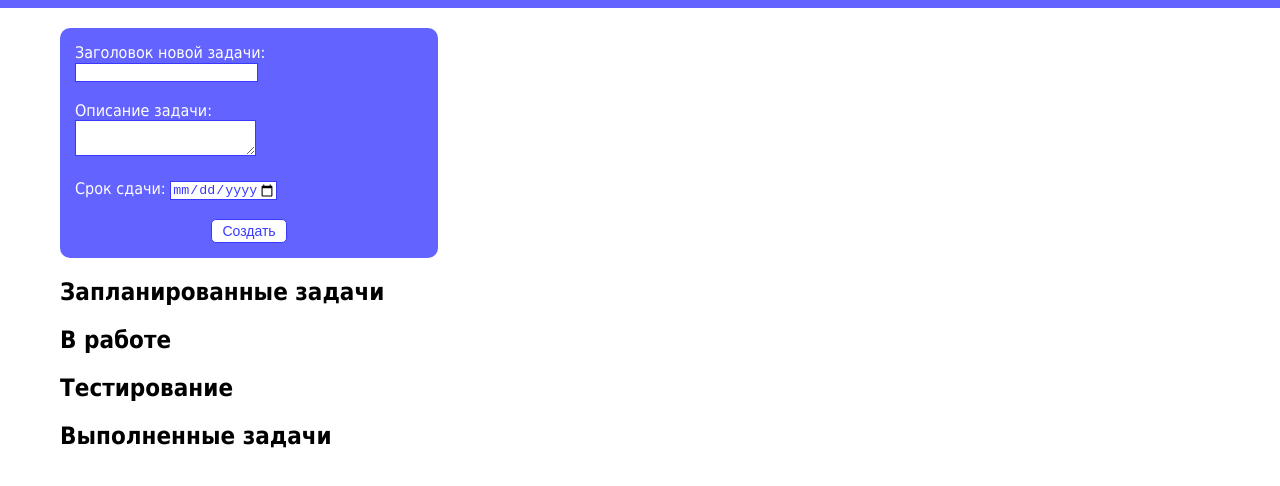
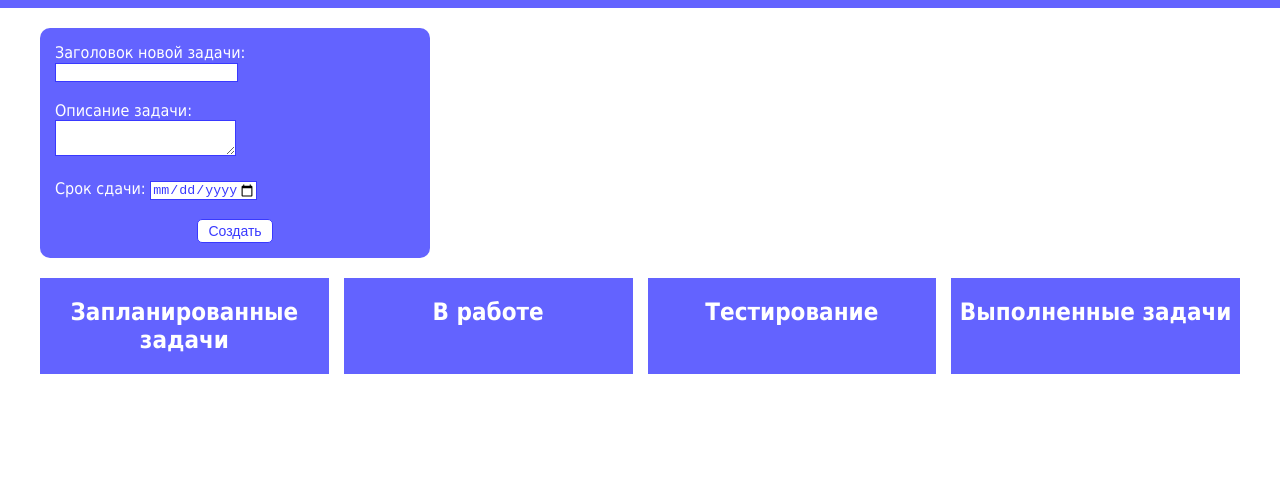
Before and after one commit to LoraStratos/Kanban, a plain HTML site: page index.html in a window 1280 px wide. Shown: the part 42-528 px from the top of the page. Drawn offline with Linux system fonts and the light colour scheme.

Commit message:
редактирую колонки

```diff
--- a/css/style.css
+++ b/css/style.css
@@ -25,14 +25,14 @@ header > div > h2 {
 }
 
 #app {
-    margin: 0 30px;
+    margin: 0 20px;
 }
 
 .content_form {
     border-radius: 10px;
     padding: 15px;
     width: 30%;
-    margin-top: 20px;
+    margin: 20px 0;
     background-color: rgb(99, 99, 255);
     color: white;
 }
@@ -69,3 +69,18 @@ input {
     cursor: pointer;
     box-shadow: 0 0 15px rgb(57, 57, 255);
 }
+
+.board {
+    display: flex;
+    gap: 15px;
+}
+
+.column {
+    background-color: rgb(99, 99, 255);
+    width: 100%;
+}
+
+.column > h2 {
+    color: white;
+    text-align: center;
+}
```
